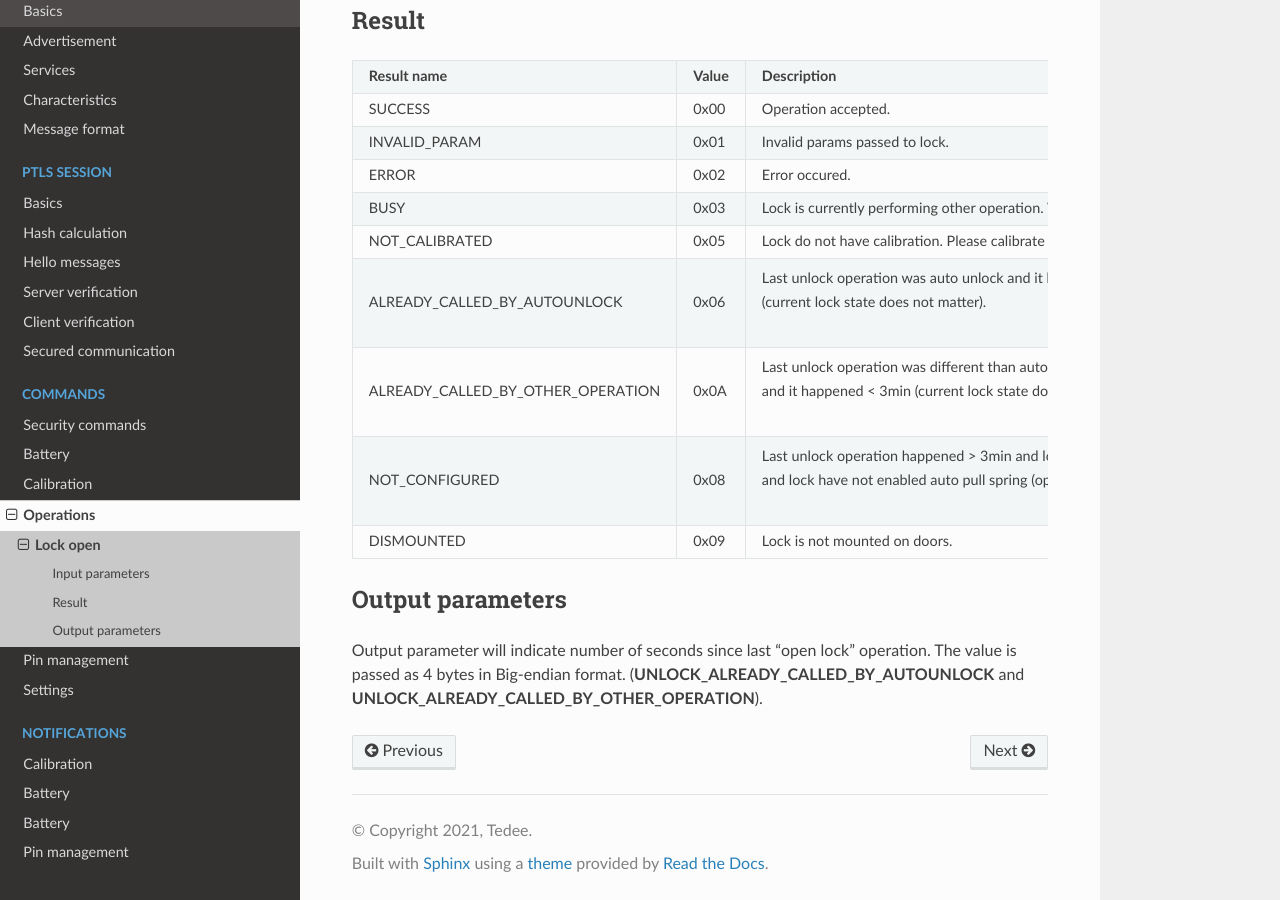
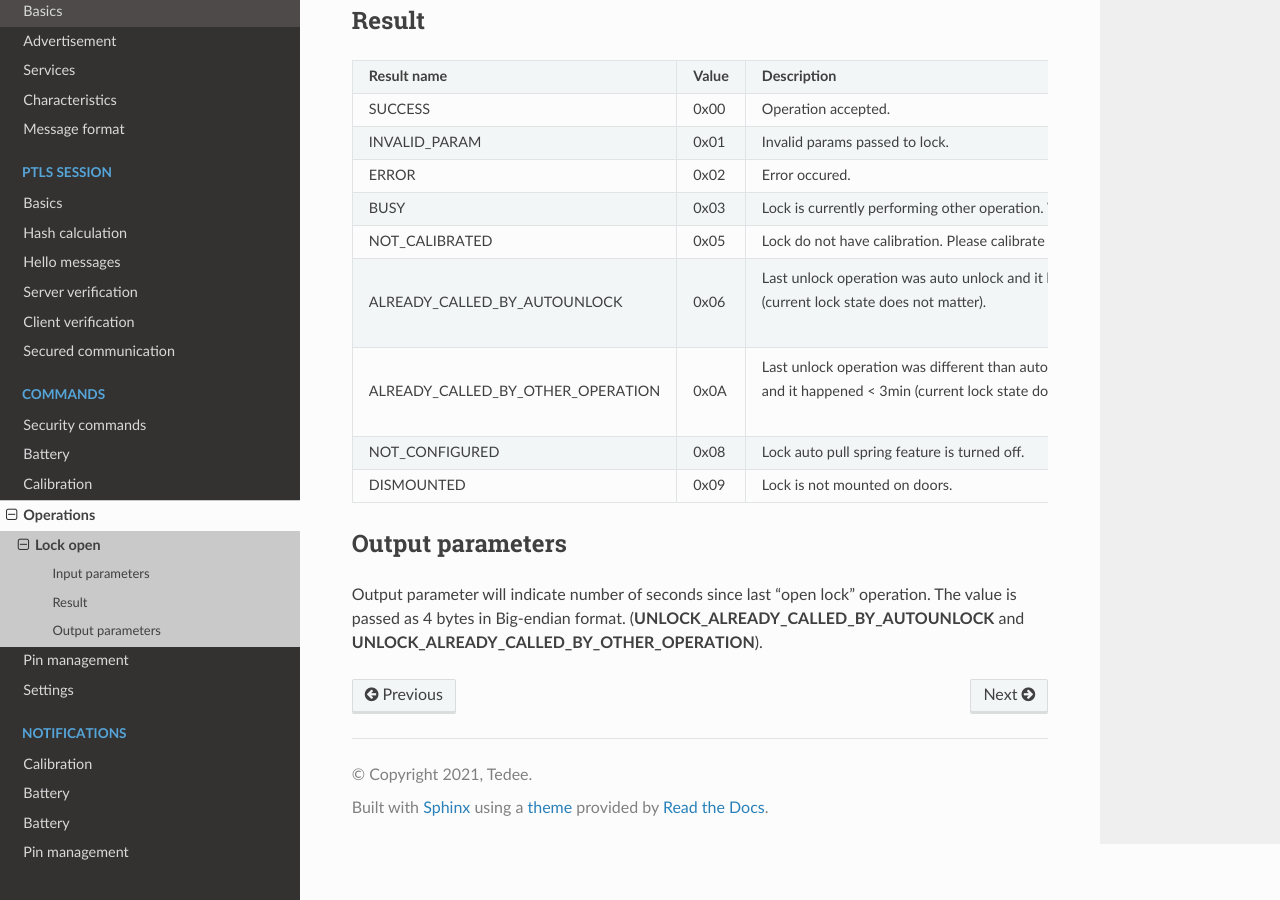
Before and after one commit to tedee-com/tedee-lock-ble-api-doc, a Sphinx documentation site: the page built from docs/source/commands/operations/lock-open.rst, in a window 1280 px wide and 900 px high, scrolled down 569 px. Built offline with Sphinx 7.4.7 and the Read the Docs theme 2.0.0, drawn with Linux system fonts in a browser that asks for light colours; pages that are not in the unit, such as notebooks, are missing from menus.

Commit message:
change description for not_configured result

```diff
--- a/docs/source/commands/operations/lock-open.rst
+++ b/docs/source/commands/operations/lock-open.rst
@@ -41,8 +41,7 @@ Result
 | ALREADY_CALLED_BY_OTHER_OPERATION        | 0x0A      | | Last unlock operation was different than auto unlock                  |
 |                                          |           | | and it happened < 3min (current lock state does not matter).          |
 +------------------------------------------+-----------+-------------------------------------------------------------------------+
-| NOT_CONFIGURED                           | 0x08      | | Last unlock operation happened > 3min and lock is in the unlock state |
-|                                          |           | | and lock have not enabled auto pull spring (open with pull spring).   |
+| NOT_CONFIGURED                           | 0x08      | Lock auto pull spring feature is turned off.                            |
 +------------------------------------------+-----------+-------------------------------------------------------------------------+
 | DISMOUNTED                               | 0x09      | Lock is not mounted on doors.                                           |
 +------------------------------------------+-----------+-------------------------------------------------------------------------+
```
